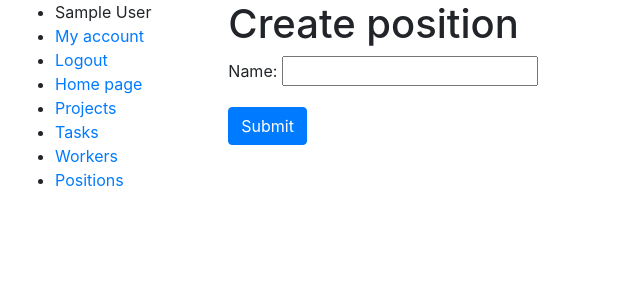
After one commit to vkrasnovyd/project-management-platform, a Django app: page /positions/create/ in a window 1280 px wide. The commit adds this page. Shown: the top 300 px of the page, without its empty margins (0-640 px from the left). Run offline with Django 4.2, Linux system fonts and the light colour scheme; the visitor is signed in with stand-in values (Sample User, id 1).

Commit message:
Add PositionCreateView

```diff
--- a/task_manager/forms.py
+++ b/task_manager/forms.py
@@ -1,6 +1,7 @@
 from django.contrib.auth.forms import UserCreationForm, UserChangeForm
+from django import forms
 
-from task_manager.models import Worker
+from task_manager.models import Worker, Position
 
 
 class WorkerCreationForm(UserCreationForm):
@@ -23,3 +24,9 @@ class WorkerChangeForm(UserChangeForm):
             "last_name",
             "email"
         )
+
+
+class PositionForm(forms.ModelForm):
+    class Meta:
+        model = Position
+        fields = "__all__"
--- a/task_manager/urls.py
+++ b/task_manager/urls.py
@@ -9,6 +9,7 @@ from task_manager.views import (
     toggle_is_active,
     WorkerDeleteView,
     PositionListView,
+    PositionCreateView,
 )
 
 urlpatterns = [
@@ -24,6 +25,7 @@ urlpatterns = [
     ),
     path("workers/<int:pk>/delete/", WorkerDeleteView.as_view(), name="worker-delete"),
     path("positions/", PositionListView.as_view(), name="position-list"),
+    path("positions/create/", PositionCreateView.as_view(), name="position-create"),
 ]
 
 app_name = "task_manager"
--- a/task_manager/views.py
+++ b/task_manager/views.py
@@ -7,7 +7,7 @@ from django.shortcuts import render
 from django.urls import reverse_lazy
 from django.views import generic
 
-from task_manager.forms import WorkerCreationForm, WorkerChangeForm
+from task_manager.forms import WorkerCreationForm, WorkerChangeForm, PositionForm
 from task_manager.models import Task, Project, Position
 
 
@@ -101,3 +101,11 @@ class PositionListView(LoginRequiredMixin, generic.ListView):
     model = Position
     paginate_by = 20
     queryset = Position.objects.annotate(num_workers=Count("workers"))
+
+
+class PositionCreateView(LoginRequiredMixin, generic.CreateView):
+    """View class for the page for creating a new position."""
+
+    model = Position
+    form_class = PositionForm
+    success_url = reverse_lazy("task_manager:position-list")
--- /dev/null
+++ b/templates/task_manager/position_form.html
@@ -0,0 +1,15 @@
+{% extends "base.html" %}
+
+{% block title %}
+  <title>Task manager - {{ object|yesno:"Update,Create" }} position</title>
+{% endblock %}
+
+{% block content %}
+  <h1>{{ object|yesno:"Update,Create" }} position</h1>
+  <form action="" method="post" novalidate>
+    {% csrf_token %}
+    {{ form.as_p }}
+
+    <input type="submit" value="Submit" class="btn btn-primary">
+  </form>
+{% endblock %}
--- a/templates/task_manager/position_list.html
+++ b/templates/task_manager/position_list.html
@@ -8,7 +8,7 @@
   <h1>
     Positions
     {% if user.is_staff %}
-      <a href="#" class="btn btn-outline-primary">+</a>
+      <a href="{% url 'task_manager:position-create' %}" class="btn btn-outline-primary">+</a>
     {% endif %}
   </h1>
 
```
